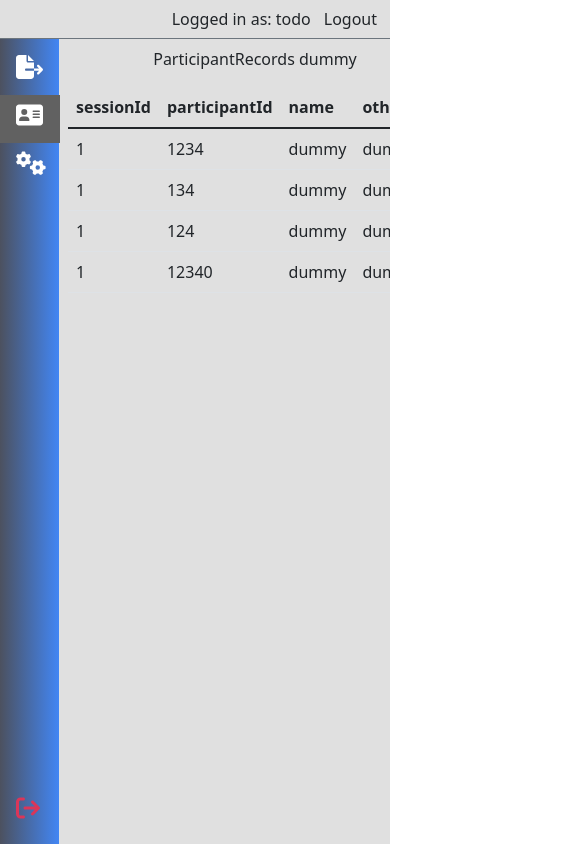
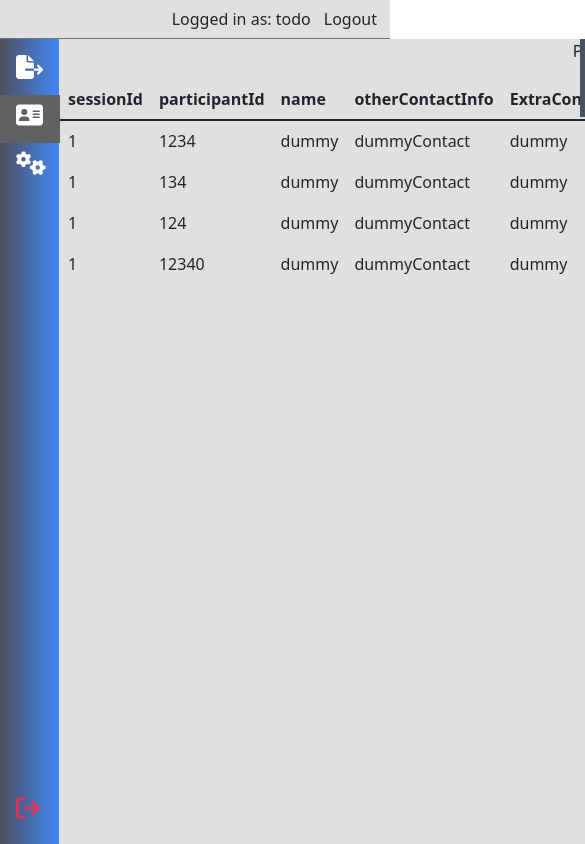
Before and after one commit to tekenradar/researcher-ui, a React (Create React App) app: page /studies/dummy/participant-records in a window 390 px wide. Shown: the top 844 px of the page, 585 px wide, since content can reach past the window. Built offline with nearby package versions, Linux system fonts and the light colour scheme.

Commit message:
added participation tansition but the layout of study page is not responsive yet

```diff
--- a/src/components/study/ParticipantDetails.tsx
+++ b/src/components/study/ParticipantDetails.tsx
@@ -1,5 +1,8 @@
-import React from "react";
-import { Offcanvas } from "react-bootstrap";
+import { useParams } from "react-router";
+import { AppConstants } from "../../AppConstants";
+import { FontAwesomeIcon } from "@fortawesome/react-fontawesome";
+import { faAngleRight } from "@fortawesome/free-solid-svg-icons";
+import "../../stylesheets/css/components/study/ParticipantDetails.css";
 
 interface ParticipantDetailsProps {
   participantDetails: Object;
@@ -8,29 +11,31 @@ interface ParticipantDetailsProps {
 }
 
 const ParticipantDetails: React.FC<ParticipantDetailsProps> = (props) => {
+  let { studykey } = useParams();
   const tableEachRow = () => {
     return Object.values(props.participantDetails).map((rowElement) => {
       return <p>{"" + rowElement}</p>;
     });
   };
   return (
-    <Offcanvas
-      show={props.show}
-      onHide={props.onClose}
-      scroll={true}
-      backdrop={false}
-      placement="end"
-      style={{
-        width: "40%",
-      }}
+    <div
+      className={` d-flex flex-column h-100 ${props.show ? "open" : "close"}`}
+      style={{ width: "200px" }}
     >
-      <Offcanvas.Header closeButton>
-        <Offcanvas.Title>Participant Details</Offcanvas.Title>
-      </Offcanvas.Header>
-      <Offcanvas.Body>
-        <div>{tableEachRow()}</div>
-      </Offcanvas.Body>
-    </Offcanvas>
+      <div className={`${AppConstants.getStudyTheme("" + studykey)}`}>
+        <button
+          type="button"
+          className="btn shadow-none"
+          onClick={() => {
+            props.onClose();
+          }}
+        >
+          <FontAwesomeIcon className="fa-xl pl-5" icon={faAngleRight} />
+        </button>
+        <p className="text-center">Participant Details </p>
+      </div>
+      <div className="text-center">{tableEachRow()}</div>
+    </div>
   );
 };
 
--- a/src/components/study/ParticipantOverview.tsx
+++ b/src/components/study/ParticipantOverview.tsx
@@ -30,13 +30,15 @@ const ParticipantOverview: React.FC<ParticipantOverviewProps> = (props) => {
     });
   };
   return (
-    <div className="table-responsive">
-      <table className="table table-hover">
-        <thead>
-          <tr>{tableColumnName()}</tr>
-        </thead>
-        <tbody>{tableRows()}</tbody>
-      </table>
+    <div className="">
+      <div className="table-responsive ">
+        <table className="table table-hover ">
+          <thead>
+            <tr>{tableColumnName()}</tr>
+          </thead>
+          <tbody>{tableRows()}</tbody>
+        </table>
+      </div>
     </div>
   );
 };
--- a/src/pages/study/ParticipantRecords.tsx
+++ b/src/pages/study/ParticipantRecords.tsx
@@ -62,7 +62,8 @@ const ParticipantRecords: React.FC = () => {
   const [showDetails, setShowDetails] = useState(false);
   const [participantData, setParticipantData] = useState({});
   return (
-    <div className="position-relative h-100">
+    <div className="d-flex flex-row h-100">
+      <div className=" flex-grow-1 d-flex flex-column">
         <p className="text-center"> ParticipantRecords {params.studykey}</p>
         <ParticipantOverview
           participantsRecords={dummyParticipantRecords}
@@ -76,12 +77,15 @@ const ParticipantRecords: React.FC = () => {
             });
           }}
         />
+      </div>
+      <div className="">
         <ParticipantDetails
           participantDetails={participantData}
           show={showDetails}
           onClose={() => setShowDetails(false)}
         />
       </div>
+    </div>
   );
 };
 
--- a/src/pages/study/Study.tsx
+++ b/src/pages/study/Study.tsx
@@ -3,11 +3,11 @@ import NavigationMenu from "../../components/study/NavigationMenu";
 import "../../stylesheets/css/pages/study/Study.css";
 const Study: React.FC = () => {
   return (
-    <div className="d-flex flex-row overflow-hidden h-100">
+    <div className="d-flex flex-row  h-100">
       <div className="">
         <NavigationMenu />
       </div>
-      <div className="w-100 bg-homePageBgColor p-2">
+      <div className="flex-grow-1 bg-homePageBgColor">
         <Outlet />
       </div>
     </div>
--- /dev/null
+++ b/src/stylesheets/css/components/study/ParticipantDetails.css
@@ -0,0 +1,9 @@
+.open{
+    right: 0px;
+    transition: 1s;
+}
+.close{
+    right: -100%;
+    position: fixed;
+
+}
```
Lines whose indentation alone changed are shown as unchanged.
